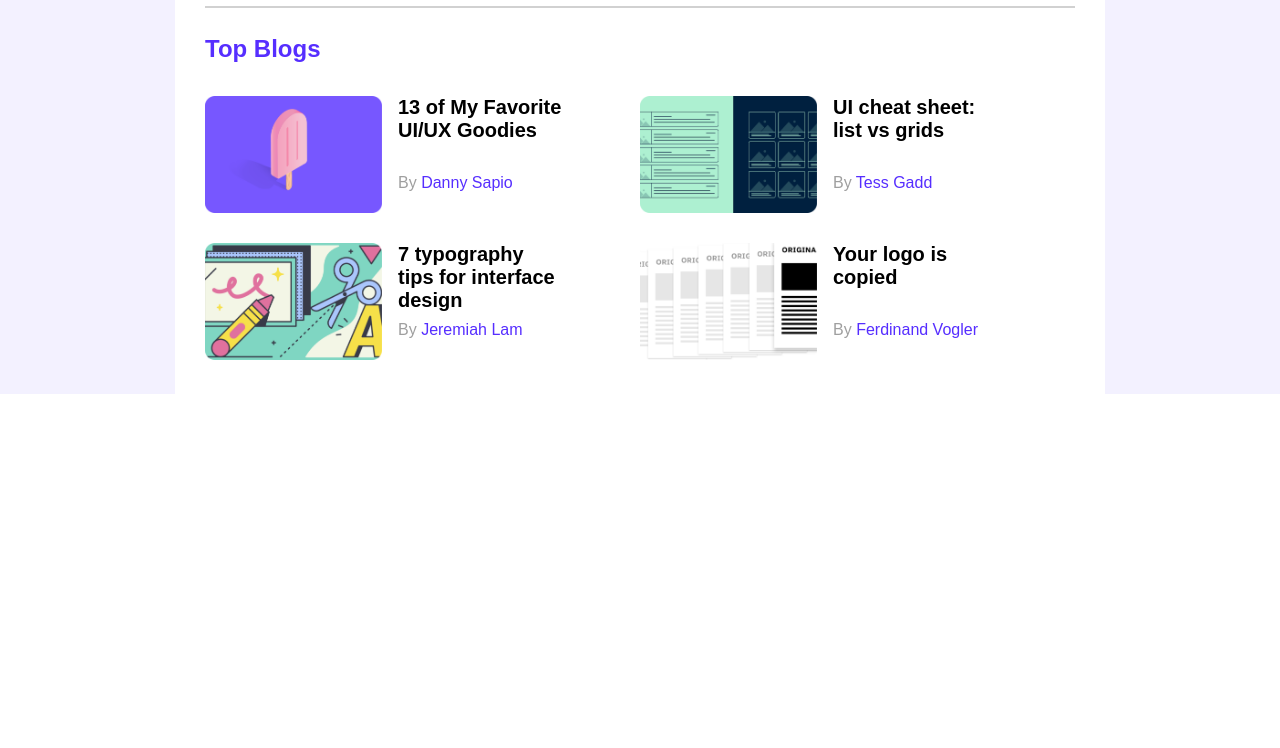
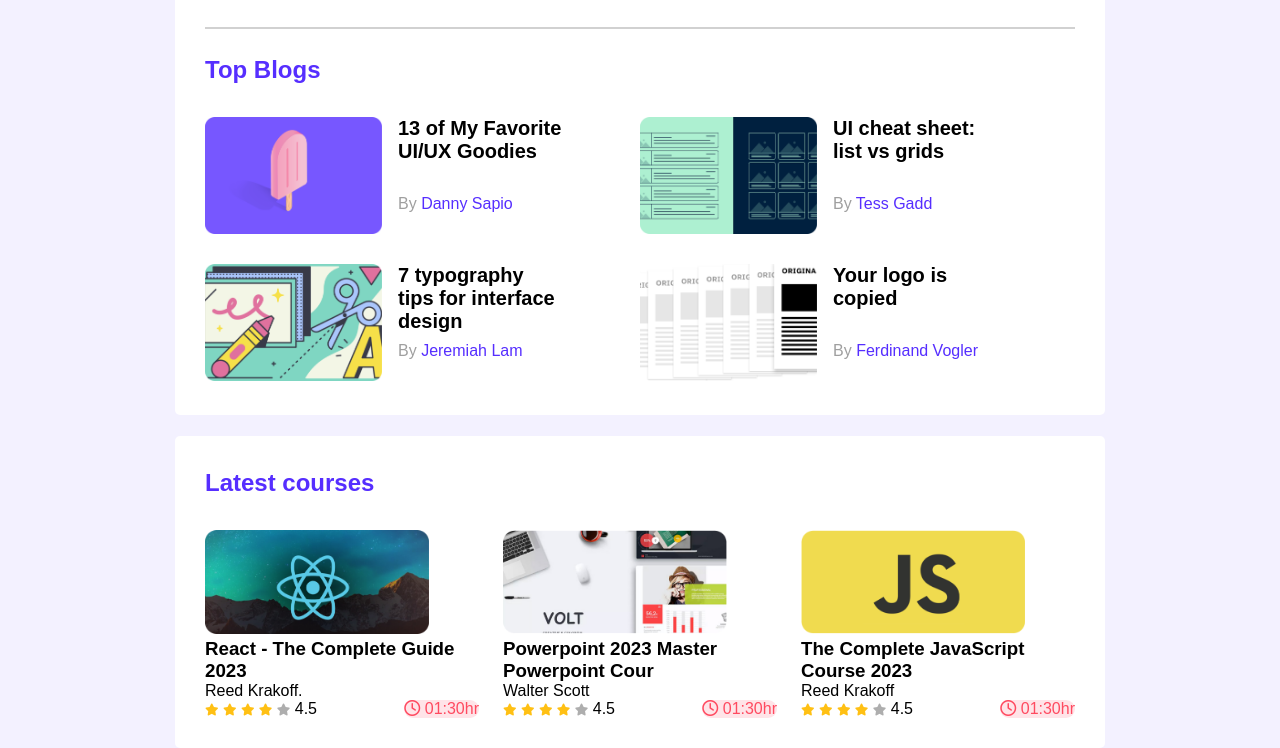
Before and after one commit to AbdulBari7448/leader-board-ab, a plain HTML site: page index.html in a window 1280 px wide. Shown: the part 356-1104 px from the top of the page. Before the commit the page ends 800 px from the top, so only its background shows below. Drawn offline with Linux system fonts and the light colour scheme.

Commit message:
3rd commit

```diff
--- a/index.html
+++ b/index.html
@@ -5,6 +5,8 @@
     <meta http-equiv="X-UA-Compatible" content="IE=edge">
     <meta name="viewport" content="width=device-width, initial-scale=1.0">
     <title>Document</title>
+    <!-- font awesome  -->
+    <script src="https://kit.fontawesome.com/a1828a672f.js" crossorigin="anonymous"></script>
     <!-- Style sheets  -->
     <link rel="stylesheet" href="styles/styles.css">
 </head>
@@ -105,6 +107,81 @@
                 </div>
             </div>
         </section>
+        <!-- latest courses  -->
+        <section class="container">
+            <h2 class="section-title">Latest courses</h2>
+            <div class="courses">
+                <div class="course">
+                    <div class="course-banner">
+                        <img src="images/courses/course-1.png" alt="">
+                    </div>
+                    <div class="course-detail">
+                        <h3 class="course-title">React - The Complete Guide 2023</h3>
+                        <p class="course-author">Reed Krakoff.</p>
+                        <div class="course-info">
+                            <div>
+                                <i class="fa-solid fa-star filled"></i>
+                                <i class="fa-solid fa-star filled"></i>
+                                <i class="fa-solid fa-star filled"></i>
+                                <i class="fa-solid fa-star filled"></i>
+                                <i class="fa-solid fa-star empty"></i>
+                                <span>4.5</span>
+                            </div>
+                            <div class="course-duration">
+                                <i class="fa-regular fa-clock"></i>
+                               01:30hr
+                            </div>
+                        </div>
+                    </div>
+                </div>
+                <div class="course">
+                    <div class="course-banner">
+                        <img src="images/courses/course-2.png" alt="">
+                    </div>
+                    <div class="course-detail">
+                        <h3 class="course-title">Powerpoint 2023 Master Powerpoint Cour</h3>
+                        <p class="course-author">Walter Scott</p>
+                        <div class="course-info">
+                            <div>
+                                <i class="fa-solid fa-star filled"></i>
+                                <i class="fa-solid fa-star filled"></i>
+                                <i class="fa-solid fa-star filled"></i>
+                                <i class="fa-solid fa-star filled"></i>
+                                <i class="fa-solid fa-star empty"></i>
+                                <span>4.5</span>
+                            </div>
+                            <div class="course-duration">
+                                <i class="fa-regular fa-clock"></i>
+                               01:30hr
+                            </div>
+                        </div>
+                    </div>
+                </div>
+                <div class="course">
+                    <div class="course-banner">
+                        <img src="images/courses/course-3.png" alt="">
+                    </div>
+                    <div class="course-detail">
+                        <h3 class="course-title">The Complete JavaScript Course 2023</h3>
+                        <p class="course-author">Reed Krakoff</p>
+                        <div class="course-info">
+                            <div>
+                                <i class="fa-solid fa-star filled"></i>
+                                <i class="fa-solid fa-star filled"></i>
+                                <i class="fa-solid fa-star filled"></i>
+                                <i class="fa-solid fa-star filled"></i>
+                                <i class="fa-solid fa-star empty"></i>
+                                <span>4.5</span>
+                            </div>
+                            <div class="course-duration">
+                                <i class="fa-regular fa-clock"></i>
+                               01:30hr
+                            </div>
+                        </div>
+                    </div>
+                </div>
+            </div>
+        </section>
     </main>
 </body>
 </html>
--- a/styles/styles.css
+++ b/styles/styles.css
@@ -9,12 +9,16 @@
 main{
     background-color: #F3F1FF;
     display: flex;
-    justify-content: center;
+    flex-direction: column;
+    align-items: center;
 }
 .container{
     background-color: #fff;
     width: 870px;
     padding: 30px;
+    margin-top: 21px;
+    border-radius: 5px;
+
 }
 hr{
     border: 1px solid #D1D1D1;
@@ -104,20 +108,76 @@
     height: 24px;
 }
 
+/* courses styles  */
+.courses{
+    display: grid;
+    grid-template-columns: repeat(3, 1fr);
+    grid-column-gap: 24px;
+
+}
+.course .course-banner img{
+    width: 224px;
+    height: 104px;
+}
+.course-info{
+    display: flex;
+    align-items: center;
+    justify-content: space-between;
+}
+.fa-star{
+    font-size: 12px;
+}
+.fa-star.filled{
+    color: #FFC014;
+}
+.fa-star.empty{
+    color: #AEAEAE
+    ;
+}
+.fa-clock, .course-duration{
+    color: #FF4A60;
+    background-color: #FFE4E8;
+    border-radius: 50px;
+
+
+}
+
+
+
+
 /* responsive styles  */
 
 /* Header Responsive Start */
-@media screen and (max-width:576px) {
+@media only screen and (max-width:688px) {
     .logo-title, .nav-title{
         flex-direction: column;
 
     }
-    .players, .player img{
-        grid-template-columns: 1fr;
+    .container{
+        width: 100%;
     }
-    .blogs{
-        grid-template-columns: 1fr;
+    .players, .blogs, .courses{
+        grid-template-columns: repeat(1, 1fr);
     }
+    .player, {
+        flex-direction: column;
+
+    }
+
+}
+
+/* for tablet */
+@media only screen and (min-width:689px) and (max-width:992px) {
+
+    .players, .courses{
+        background-color: yellowgreen;
+        grid-template-columns: repeat(2, 1fr);
+    }
+    .container{
+        width: 100%;
+}
+.blogs{
+    grid-template-columns: repeat(1, 1fr);
 }
 
 /* Header Responsive End  */
```
